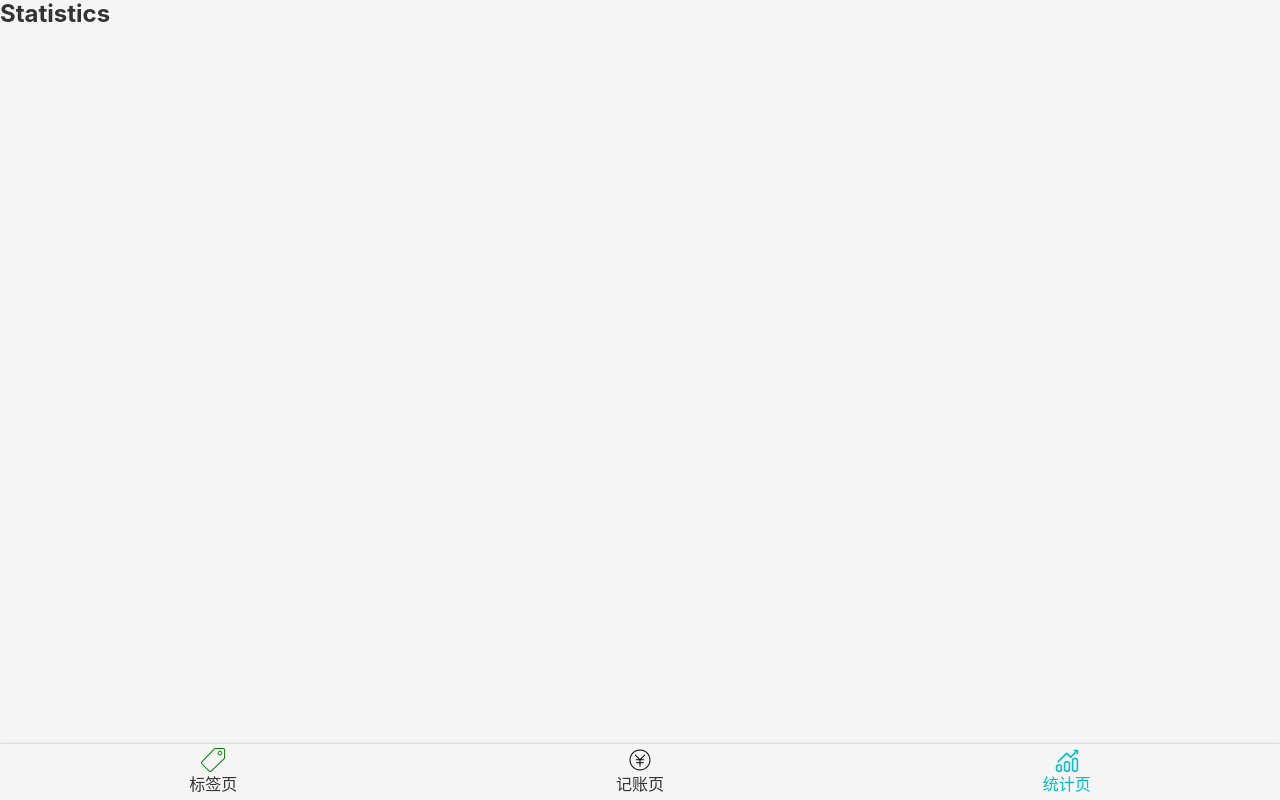
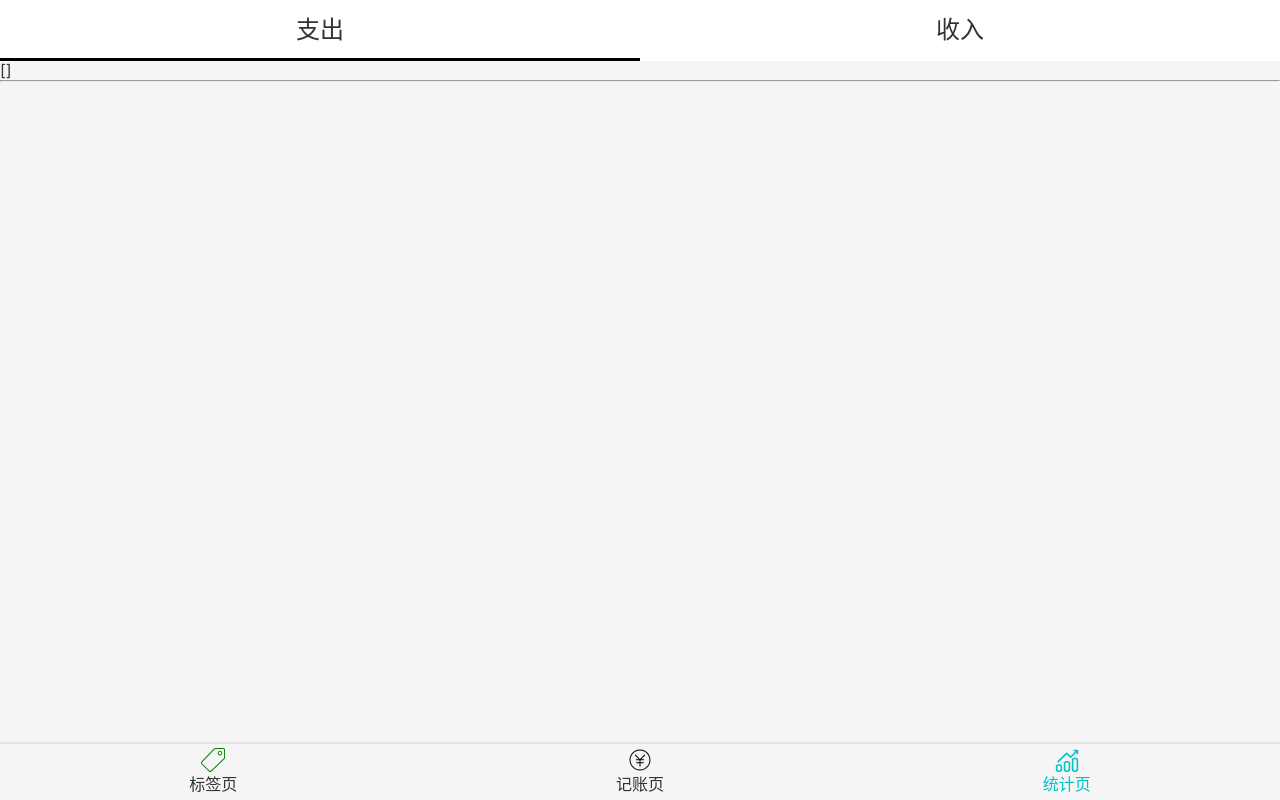
Before and after one commit to Afish-2020/dayToAccount, a React app: page /#/statistics in a window 1280 px wide. Built offline with nearby package versions, Linux system fonts and the light colour scheme.

Commit message:
statistics页面功能实现

```diff
--- a/package.json
+++ b/package.json
@@ -27,6 +27,7 @@
     "case-sensitive-paths-webpack-plugin": "2.3.0",
     "classnames": "^2.3.1",
     "css-loader": "4.3.0",
+    "dayjs": "^1.10.7",
     "dotenv": "8.2.0",
     "dotenv-expand": "5.1.0",
     "eslint": "^7.11.0",
--- a/src/Hooks/useTags.tsx
+++ b/src/Hooks/useTags.tsx
@@ -1,6 +1,6 @@
 import { useUpdate } from "./useUpdate"
 import { createId } from "../lib/createId"
-import {useEffect, useRef, useState } from "react"
+import {useEffect, useState } from "react"
 
 const useTags = () =>{
   const [tags,setTags] = useState<{id:number;name:string}[]>([])
@@ -32,7 +32,11 @@ const useTags = () =>{
       setTags([...tags,{id:createId(),name:tagName}])
     }
   }
-  return {tags,setTags,addTag,findTag,updateTag,deleteTag}
+  const getName = (id:number)=>{
+   const tag = tags.filter(t=>t.id===id)[0]
+    return tag.name
+  }
+  return {tags,getName,setTags,addTag,findTag,updateTag,deleteTag}
 }
 
 export {useTags}
--- a/src/Hooks/useUpdate.tsx
+++ b/src/Hooks/useUpdate.tsx
@@ -1,6 +1,6 @@
 import {useEffect, useRef } from "react"
 
-const useUpdate = (fn:()=>void,dep:any[]) =>{
+const useUpdate = (fn:()=>void,deps:any[]) =>{
   const count = useRef(0)
   useEffect(()=>{
     count.current+=1
@@ -9,7 +9,7 @@ const useUpdate = (fn:()=>void,dep:any[]) =>{
     if(count.current>1){
       fn()
     }
-  },dep)
+  },deps) // eslint-disable-line react-hooks/exhaustive-deps
 }
 
 export {useUpdate}
--- a/src/views/Money.tsx
+++ b/src/views/Money.tsx
@@ -19,9 +19,13 @@ const defaultFormData = {
   amount : 0
 }
 
+const WrapperCategory = styled.div`
+  background: #c4c4c4;
+`
+
 function Money() {
   const [selected,setSelected] = useState(defaultFormData);
-  const {records,addRecord}=useRecords()
+  const {addRecord}=useRecords()
   const onChange = (obj:Partial<typeof selected>) =>{
     setSelected({
       ...selected,
@@ -43,9 +47,11 @@ function Money() {
       <NoteSection value={selected.note}
                    onChange = {note=>onChange({note})}
       />
+      <WrapperCategory>
       <CategorySection value={selected.catagory}
                      onChange = {catagory=>onChange({catagory})}
       />
+      </WrapperCategory>
       <NumberPadSection value={selected.amount}
                         onChange={amount=>onChange({amount})}
       onOk={submit}
--- a/src/views/Money/CategorySection.tsx
+++ b/src/views/Money/CategorySection.tsx
@@ -5,7 +5,6 @@ const Wrapper = styled.section`
   font-size: 24px;
 >ul{
   display: flex;
-  background: #c4c4c4;
   >li{
     width: 50%;
     text-align: center;
--- a/src/views/Money/TagsSection.tsx
+++ b/src/views/Money/TagsSection.tsx
@@ -1,7 +1,6 @@
 import styled from "styled-components"
 import React from 'react'
 import { useTags } from "Hooks/useTags"
-import { createId } from "lib/createId"
 
 const Wrapper = styled.section`
   background: #FFFFFF;
@@ -41,7 +40,7 @@ type Props={
 }
 
 const TagsSection: React.FC<Props> = (props) => {
-  const {tags,setTags,addTag} = useTags()
+  const {tags,addTag} = useTags()
   const selectedTagIds = props.value
   const onTaggleTag = (tagId:number) =>{
     const index = selectedTagIds.indexOf(tagId)
--- a/src/views/Statistics.tsx
+++ b/src/views/Statistics.tsx
@@ -1,9 +1,38 @@
 import Layout from "components/Layout";
-import React from "react";
+import { useRecords } from "Hooks/useRecords";
+import { useTags } from "Hooks/useTags";
+import React, { useState } from "react";
+import styled from "styled-components";
+import { CategorySection } from "./Money/CategorySection";
+import day from 'dayjs'
+
+const CategoryWrapper = styled.div`
+background:white;
+`
 
 function Statistics() {
+  const [catagory,setCatagory] = useState<'-'|'+'>('-')
+  const {records} = useRecords()
+  const {getName} = useTags()
   return (
-    <Layout><h2>Statistics</h2></Layout>
+    <Layout>
+      <CategoryWrapper>
+      <CategorySection value={catagory}
+      onChange = {value=>setCatagory(value)}
+      />
+      </CategoryWrapper>
+      {JSON.stringify(records)}
+      <hr />
+      {records.map(r=>{
+        return <div>
+          {r.tagIds.map(tagId=><span>{getName(tagId)}</span>)}
+          <hr/>
+          {r.amount}
+          <hr/>
+          {day(r.createdAt).format('YYYY年MM月DD日')}
+        </div>
+      })}
+    </Layout>
   )
 }
 
```
Also changed, not shown: 1 other file (tests, documents, lock files or other folders).
